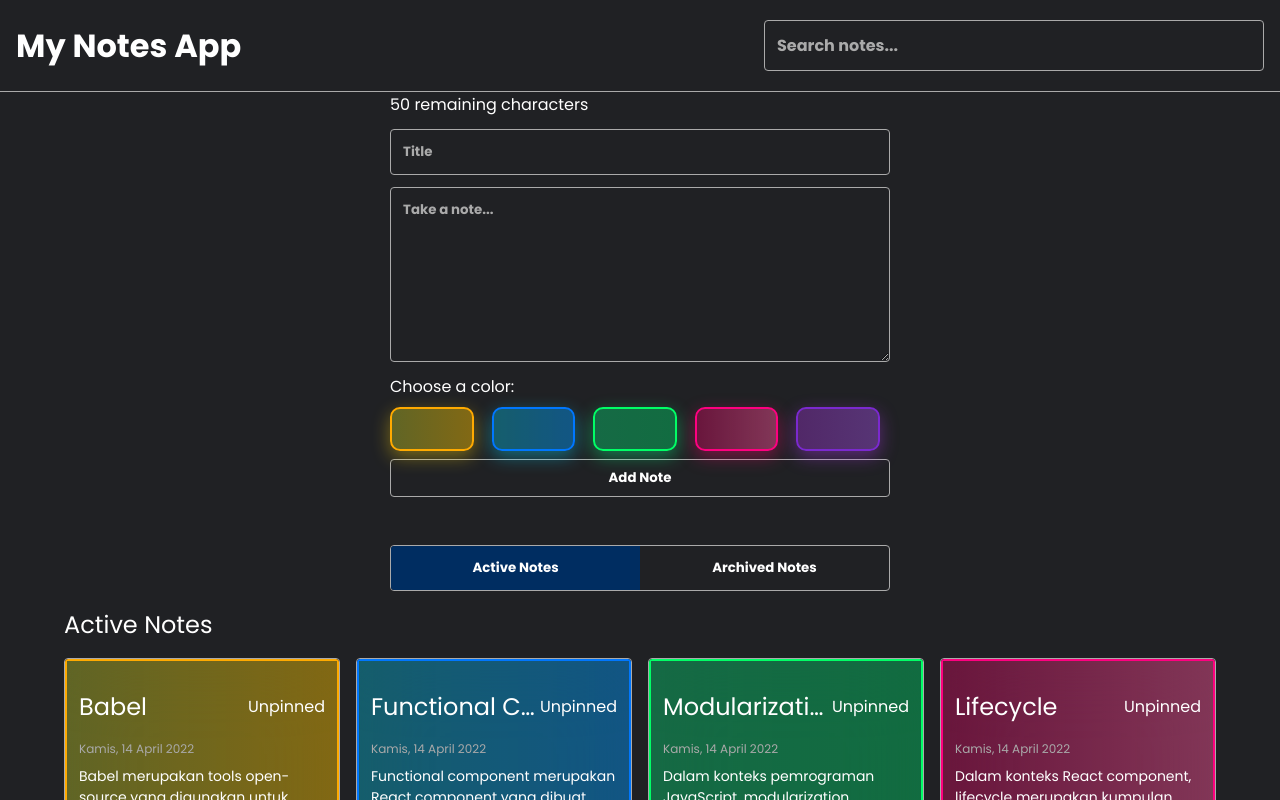
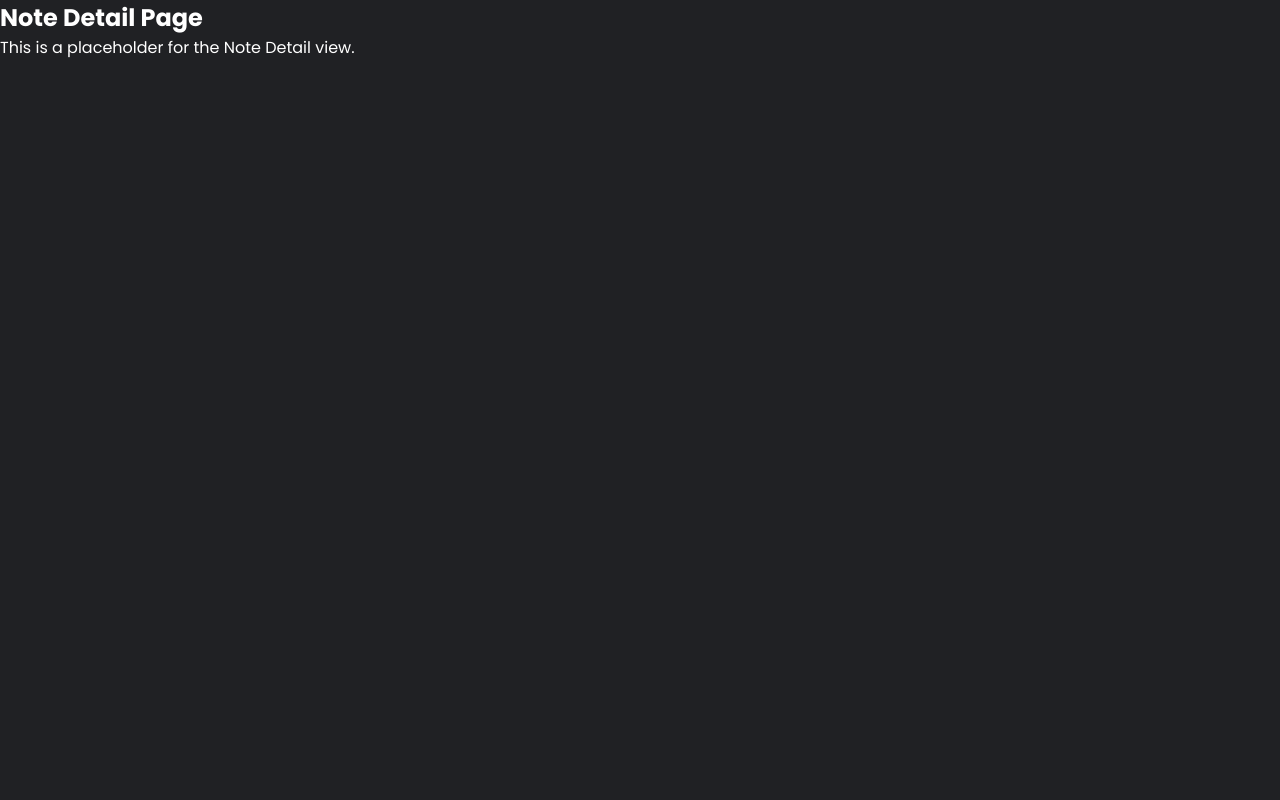
Before and after one commit to farelyudapratama/personal-notes-react, a React (Vite) app: page /detail in a window 1280 px wide. Shown: the top 800 px of the page. Built offline with nearby package versions, Linux system fonts and the light colour scheme.

Commit message:
feat: add routing with react-router-dom and implement NoteDetail page

```diff
--- a/package.json
+++ b/package.json
@@ -10,7 +10,8 @@
   },
   "dependencies": {
     "react": "^19.1.1",
-    "react-dom": "^19.1.1"
+    "react-dom": "^19.1.1",
+    "react-router-dom": "^7.9.4"
   },
   "devDependencies": {
     "@vitejs/plugin-react": "^5.0.2",
--- a/src/App.jsx
+++ b/src/App.jsx
@@ -1,9 +1,11 @@
 import React from 'react';
+import { Routes, Route } from 'react-router-dom';
 import { getInitialData } from './utils';
 import NoteList from './components/NoteList';
 import NoteInput from './components/NoteInput';
 import TabNavigation from './components/TabNavigation';
 import HeaderApp from './components/Header';
+import NoteDetail from './pages/NoteDetail';
 
 class App extends React.Component {
     constructor(props) {
@@ -76,6 +78,9 @@ class App extends React.Component {
 
         return (
             <div className="app">
+                <Routes>
+                    <Route path="/" element={
+                        <>
                             <HeaderApp searchQuery={searchQuery} onSearchChange={this.onSearchChangeHandler} />
                             <NoteInput addNote={this.onAddNoteHandler} />
                             <TabNavigation activeTab={activeTab} onTabChange={this.onTabChangeHandler} />
@@ -89,6 +94,12 @@ class App extends React.Component {
                                     onPin={this.onPinHandler}
                                 />
                             </div>
+                        </>
+                    } />
+                    <Route path="/detail/" element={
+                        <NoteDetail />
+                    } />
+                </Routes>
             </div>
         );
     }
--- a/src/index.jsx
+++ b/src/index.jsx
@@ -1,9 +1,10 @@
 import React from 'react';
 import { createRoot } from 'react-dom/client';
+import { BrowserRouter } from 'react-router-dom';
 
 // import style
 import './styles/style.css';
 import App from './App';
 
 const root = createRoot(document.getElementById('root'));
-root.render(<App />);
+root.render(<BrowserRouter><App /></BrowserRouter>);
--- /dev/null
+++ b/src/pages/NoteDetail.jsx
@@ -0,0 +1,12 @@
+import React from "react";
+
+function NoteDetail(notes) {
+    return (
+        <div>
+            <h2>Note Detail Page</h2>
+            <p>This is a placeholder for the Note Detail view.</p>
+        </div>
+    );
+}
+
+export default NoteDetail;
```
Also changed, not shown: 1 other file (tests, documents, lock files or other folders). Lines whose indentation alone changed are shown as unchanged.
